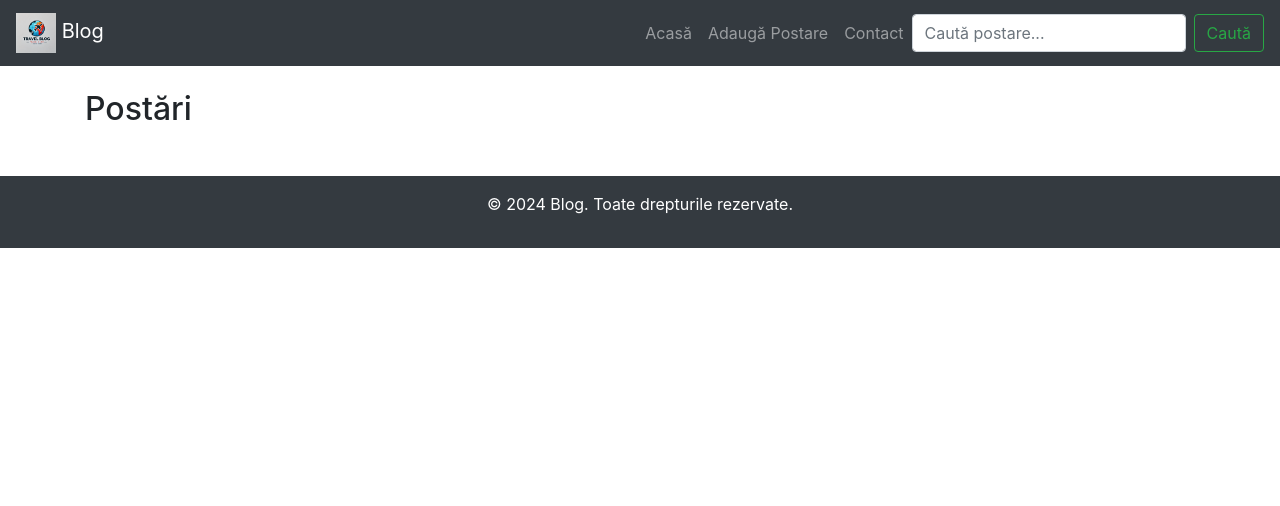
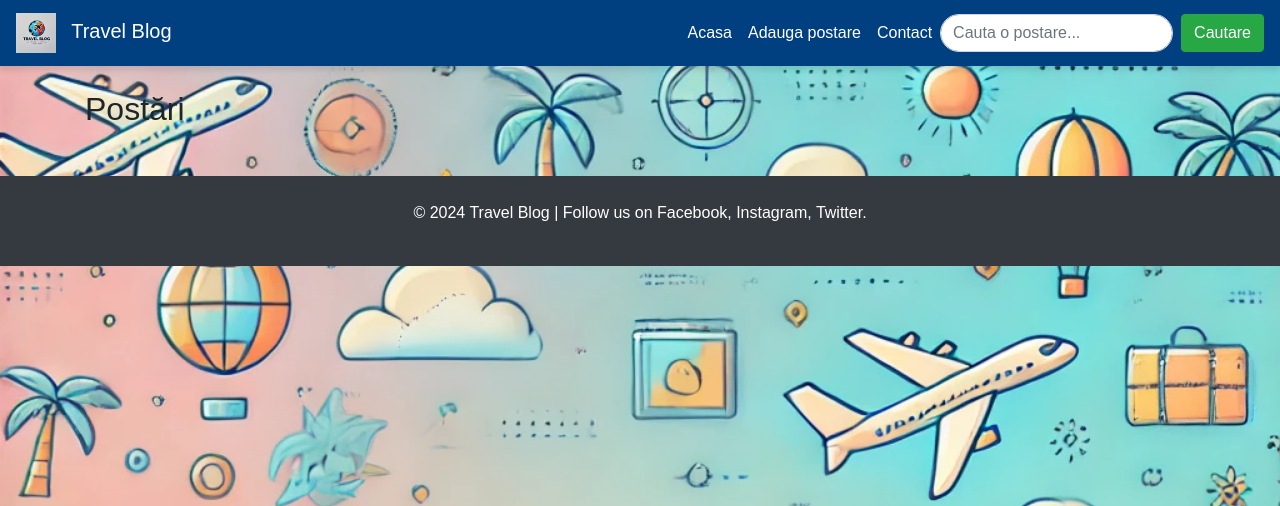
Before and after one commit to kevinvlad03/Blog-Django, a Django app: page / in a window 1280 px wide. Shown: the top 506 px of the page. Run offline with Django 5.2, Linux system fonts and the light colour scheme; data that the repository does not hold is empty; some libraries are stand-ins or nearby versions.

Commit message:
Now users can add a picture and video to a blog post and improved visual aspects

```diff
--- a/blog/forms.py
+++ b/blog/forms.py
@@ -4,4 +4,4 @@ from .models import Post
 class PostForm(forms.ModelForm):
     class Meta:
         model = Post
-        fields = ['title', 'content']
+        fields = ['title', 'content', 'image', 'video_url']
--- a/blog/models.py
+++ b/blog/models.py
@@ -6,6 +6,8 @@ from django.utils import timezone
 class Post(models.Model):
     title = models.CharField(max_length=200)
     content = models.TextField()
+    image = models.ImageField(upload_to='post_images/', blank=True, null=True)  # Câmp pentru imagine
+    video_url = models.URLField(blank=True, null=True)
     created_at = models.DateTimeField(default=timezone.now)
     updated_at = models.DateTimeField(auto_now=True)
 
--- /dev/null
+++ b/blog/static/css/style.css
@@ -0,0 +1,39 @@
+/* Background and Body */
+body {
+    font-family: 'Arial', sans-serif;
+    line-height: 1.6;
+    background-image: url('/static/blog/backgroundmain.png'); /* Adaugă o imagine de fundal tematică */
+    background-size: cover;
+    background-attachment: fixed;
+    background-repeat: no-repeat;
+}
+
+/* Navbar */
+.navbar {
+    box-shadow: 0px 4px 6px rgba(0, 0, 0, 0.1);
+}
+
+.navbar-brand img {
+    margin-right: 10px;
+}
+
+.navbar .form-control {
+    border-radius: 20px;
+}
+
+/* Footer */
+footer {
+    background-color: #333;
+    color: #f4f8fb;
+}
+
+/* Blog Card */
+.card {
+    border-radius: 10px;
+    box-shadow: 0px 4px 8px rgba(0, 0, 0, 0.1);
+}
+
+.card:hover {
+    transform: translateY(-5px);
+    transition: 0.3s ease-in-out;
+}
--- a/blog/templates/blog/base.html
+++ b/blog/templates/blog/base.html
@@ -1,47 +1,48 @@
 {% load static %}
-
 <!DOCTYPE html>
 <html>
 <head>
-    <title>{% block title %}Blog{% endblock %}</title>
+    <title>{% block title %}Travel Blog{% endblock %}</title>
     <link rel="stylesheet" href="https://stackpath.bootstrapcdn.com/bootstrap/4.5.2/css/bootstrap.min.css">
+    <link rel="stylesheet" href="{% static 'css/style.css' %}">
 </head>
 <body>
-
     <!-- Navbar -->
-<nav class="navbar navbar-expand-lg navbar-dark bg-dark">
-    <a class="navbar-brand" href="{% url 'post_list' %}">
-        <img src="{% static 'blog/logo.png' %}" alt="Blog Logo" height="40">
-        Blog
+    <nav class="navbar navbar-expand-lg navbar-light" style="background-color: #004080">
+        <a class="navbar-brand text-white" href="{% url 'post_list' %}">
+            <img src="{% static 'blog/logo.png' %}" alt="Travel Blog Logo" height="40">
+            Travel Blog
         </a>
         <button class="navbar-toggler" type="button" data-toggle="collapse" data-target="#navbarNav" aria-controls="navbarNav" aria-expanded="false" aria-label="Toggle navigation">
             <span class="navbar-toggler-icon"></span>
         </button>
         <div class="collapse navbar-collapse" id="navbarNav">
             <ul class="navbar-nav ml-auto">
-            <li class="nav-item"><a class="nav-link" href="{% url 'post_list' %}">Acasă</a></li>
-            <li class="nav-item"><a class="nav-link" href="{% url 'post_create' %}">Adaugă Postare</a></li>
-            <li class="nav-item"><a class="nav-link" href="{% url 'contact' %}">Contact</a></li>
+                <li class="nav-item"><a class="nav-link text-white" href="{% url 'post_list' %}">Acasa</a></li>
+                <li class="nav-item"><a class="nav-link text-white" href="{% url 'post_create' %}">Adauga postare</a></li>
+                <li class="nav-item"><a class="nav-link text-white" href="{% url 'contact' %}">Contact</a></li>
             </ul>
             <!-- Search Form -->
             <form class="form-inline my-2 my-lg-0" method="get" action="{% url 'post_list' %}">
-            <input class="form-control mr-sm-2" type="search" name="q" placeholder="Caută postare..." aria-label="Search">
-            <button class="btn btn-outline-success my-2 my-sm-0" type="submit">Caută</button>
+                <input class="form-control mr-sm-2" type="search" name="q" placeholder="Cauta o postare..." aria-label="Search">
+                <button class="btn btn-success my-2 my-sm-0" type="submit">Cautare</button>
             </form>
         </div>
     </nav>
-
 
     <div class="container mt-4">
         {% block content %}{% endblock %}
     </div>
 
     <!-- Footer -->
-    <footer class="bg-dark text-white text-center py-3 mt-4">
-        <p>&copy; 2024 Blog. Toate drepturile rezervate.</p>
+    <footer class="bg-dark text-white text-center py-4 mt-5">
+        <p>&copy; 2024 Travel Blog | Follow us on
+            <a href="#" class="text-white"><i class="fab fa-facebook"></i> Facebook</a>,
+            <a href="#" class="text-white"><i class="fab fa-instagram"></i> Instagram</a>,
+            <a href="#" class="text-white"><i class="fab fa-twitter"></i> Twitter</a>.
+        </p>
     </footer>
 
-    <!-- Bootstrap JS and dependencies -->
     <script src="https://code.jquery.com/jquery-3.5.1.slim.min.js"></script>
     <script src="https://cdn.jsdelivr.net/npm/@popperjs/core@2.5.2/dist/umd/popper.min.js"></script>
     <script src="https://stackpath.bootstrapcdn.com/bootstrap/4.5.2/js/bootstrap.min.js"></script>
--- a/blog/templates/blog/post_form.html
+++ b/blog/templates/blog/post_form.html
@@ -4,7 +4,7 @@
 
 {% block content %}
     <h2>{{ form.instance.id|yesno:"Editează Postare,Adaugă o Postare" }}</h2>
-    <form method="post" class="mt-4">
+    <form method="post" class="mt-4" enctype="multipart/form-data">
         {% csrf_token %}
         {{ form.as_p }}
         <button type="submit" class="btn btn-success">Salvează</button>
--- a/blog/templates/blog/post_list.html
+++ b/blog/templates/blog/post_list.html
@@ -14,20 +14,25 @@
     {% endif %}
 
     <!-- Blog post list -->
-    <div class="row">
     {% for post in posts %}
-            <div class="col-md-8 mx-auto">
     <div class="card mb-4">
         <div class="card-body">
             <h3 class="card-title">{{ post.title }}</h3>
-                        <p class="card-text">{{ post.content|truncatewords:30 }}</p>
-                        <a href="{% url 'post_detail' post.id %}" class="btn btn-primary">Citește mai mult</a>
+            {% if post.image %}
+                <img src="{{ post.image.url }}" alt="{{ post.title }}" class="img-fluid d-block mx-auto mb-3">
+            {% endif %}
+            {% if post.video_url %}
+                <div class="embed-responsive embed-responsive-16by9">
+                    <iframe class="embed-responsive-item" src="{{ post.video_url }}" allowfullscreen></iframe>
+                </div>
+            {% endif %}
+            <p>{{ post.content|truncatewords:30 }}</p>
+            <a href="{% url 'post_detail' post.pk %}" class="btn btn-primary">Citește mai mult</a>
         </div>
         <div class="card-footer text-muted">
             Publicat la {{ post.created_at }}
         </div>
     </div>
-            </div>
 {% endfor %}
     </div>
 {% endblock %}
--- a/blog/urls.py
+++ b/blog/urls.py
@@ -1,5 +1,7 @@
 from django.urls import path
 from . import views
+from django.conf import settings
+from django.conf.urls.static import static
 
 urlpatterns = [
     path('', views.post_list, name='post_list'),
@@ -11,4 +13,4 @@ urlpatterns = [
     path('', views.post_list, name='post_list'),
     path('<int:pk>/', views.post_detail, name='post_detail'),
     path('<int:pk>/export/', views.export_post_pdf, name='export_post_pdf'),
-]
+] + static(settings.MEDIA_URL, document_root=settings.MEDIA_ROOT)
--- a/blog/views.py
+++ b/blog/views.py
@@ -21,7 +21,7 @@ def post_detail(request, pk):
 
 def post_create(request):
     if request.method == "POST":
-        form = PostForm(request.POST)
+        form = PostForm(request.POST, request.FILES)
         if form.is_valid():
             form.save()
             return redirect('post_list')
@@ -30,12 +30,12 @@ def post_create(request):
     return render(request, 'blog/post_form.html', {'form': form})
 
 def post_edit(request, post_id):
-    post = get_object_or_404(Post, id=post_id)
-    if request.method == "POST":
-        form = PostForm(request.POST, instance=post)
+    post = get_object_or_404(Post, pk=post_id)
+    if request.method == 'POST':
+        form = PostForm(request.POST, request.FILES, instance=post)  # Adăugăm `request.FILES`
         if form.is_valid():
             form.save()
-            return redirect('post_detail', post_id=post.id)
+            return redirect('post_detail', pk=post.pk)
     else:
         form = PostForm(instance=post)
     return render(request, 'blog/post_form.html', {'form': form})
```
Also changed, not shown: blog/templates/blog/post_detail.html (+9 -0 lines), blog/migrations/0002_post_image_post_video_url.py (added), blog/static/blog/backgroundmain.png (added), media/post_images/logo.png.webp (added), media/post_images/poza.png (added). Lines whose indentation alone changed are shown as unchanged.
